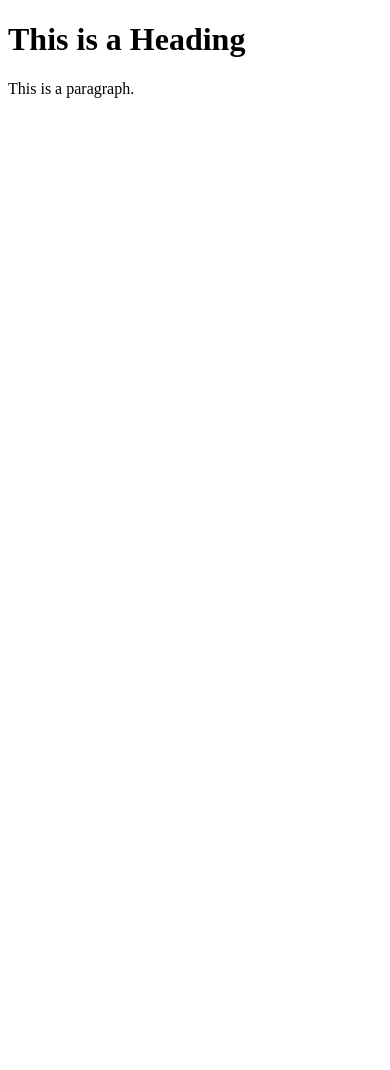
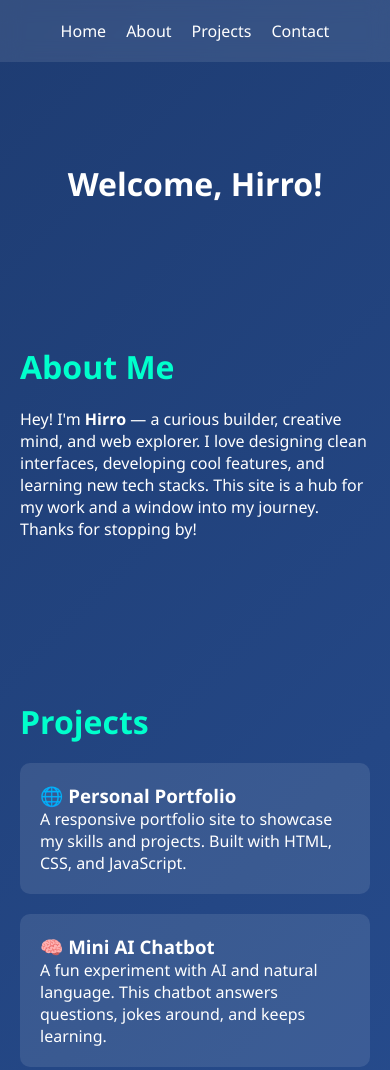
Before and after one commit to hirrosuniga1/namechip, a plain HTML site: page namechip/index.html in a window 390 px wide. Shown: the top 1070 px of the page. Before the commit the page ends 844 px from the top, so only its background shows below. Drawn offline with Linux system fonts and the light colour scheme.

Commit message:
Update index.html

```diff
--- a/namechip/index.html
+++ b/namechip/index.html
@@ -1,12 +1,187 @@
 <!DOCTYPE html>
-<html>
+<html lang="en">
 <head>
-<title>Page Title</title>
+  <meta charset="UTF-8" />
+  <meta name="viewport" content="width=device-width, initial-scale=1.0"/>
+  <title>Welcome, Hirro!</title>
+  <style>
+    * {
+      margin: 0;
+      padding: 0;
+      box-sizing: border-box;
+      scroll-behavior: smooth;
+    }
+
+    body {
+      font-family: 'Segoe UI', sans-serif;
+      background: linear-gradient(135deg, #1e3c72, #2a5298);
+      color: white;
+    }
+
+    header {
+      text-align: center;
+      padding: 100px 20px 60px;
+      font-size: 3em;
+      font-weight: bold;
+      animation: fadeIn 1.5s ease-in-out;
+    }
+
+    nav {
+      display: flex;
+      justify-content: center;
+      background-color: rgba(255, 255, 255, 0.1);
+      padding: 20px 0;
+      position: sticky;
+      top: 0;
+      z-index: 1000;
+      backdrop-filter: blur(10px);
+    }
+
+    nav a {
+      margin: 0 20px;
+      text-decoration: none;
+      color: white;
+      font-weight: 500;
+      position: relative;
+      font-size: 1.1em;
+      transition: color 0.3s ease;
+    }
+
+    nav a::after {
+      content: '';
+      position: absolute;
+      width: 0%;
+      height: 2px;
+      background: #00ffcc;
+      left: 0;
+      bottom: -5px;
+      transition: 0.4s ease;
+    }
+
+    nav a:hover {
+      color: #00ffcc;
+    }
+
+    nav a:hover::after {
+      width: 100%;
+    }
+
+    section {
+      padding: 80px 20px;
+      max-width: 900px;
+      margin: auto;
+    }
+
+    section h2 {
+      color: #00ffcc;
+      font-size: 2em;
+      margin-bottom: 20px;
+    }
+
+    .project {
+      background: rgba(255, 255, 255, 0.1);
+      padding: 20px;
+      margin-bottom: 20px;
+      border-radius: 10px;
+      transition: 0.3s ease;
+    }
+
+    .project:hover {
+      transform: scale(1.02);
+      background: rgba(0, 255, 204, 0.15);
+    }
+
+    form {
+      display: flex;
+      flex-direction: column;
+    }
+
+    input, textarea {
+      padding: 15px;
+      margin-bottom: 15px;
+      border: none;
+      border-radius: 5px;
+      font-size: 1em;
+    }
+
+    input[type="submit"] {
+      background-color: #00ffcc;
+      color: #000;
+      font-weight: bold;
+      cursor: pointer;
+      transition: background-color 0.3s ease;
+    }
+
+    input[type="submit"]:hover {
+      background-color: #00e6b8;
+    }
+
+    @keyframes fadeIn {
+      from { opacity: 0; transform: translateY(-20px); }
+      to { opacity: 1; transform: translateY(0); }
+    }
+
+    @media (max-width: 600px) {
+      header {
+        font-size: 2em;
+      }
+      nav a {
+        margin: 0 10px;
+        font-size: 1em;
+      }
+    }
+  </style>
 </head>
 <body>
 
-<h1>This is a Heading</h1>
-<p>This is a paragraph.</p>
+  <nav>
+    <a href="#home">Home</a>
+    <a href="#about">About</a>
+    <a href="#projects">Projects</a>
+    <a href="#contact">Contact</a>
+  </nav>
+
+  <header id="home">
+    Welcome, Hirro!
+  </header>
+
+  <section id="about">
+    <h2>About Me</h2>
+    <p>
+      Hey! I'm <strong>Hirro</strong> — a curious builder, creative mind, and web explorer.
+      I love designing clean interfaces, developing cool features, and learning new tech stacks.
+      This site is a hub for my work and a window into my journey. Thanks for stopping by!
+    </p>
+  </section>
+
+  <section id="projects">
+    <h2>Projects</h2>
+
+    <div class="project">
+      <h3>🌐 Personal Portfolio</h3>
+      <p>A responsive portfolio site to showcase my skills and projects. Built with HTML, CSS, and JavaScript.</p>
+    </div>
+
+    <div class="project">
+      <h3>🧠 Mini AI Chatbot</h3>
+      <p>A fun experiment with AI and natural language. This chatbot answers questions, jokes around, and keeps learning.</p>
+    </div>
+
+    <div class="project">
+      <h3>📱 Mobile App UI Concepts</h3>
+      <p>Designed sleek mobile UIs in Figma, focusing on simplicity, color harmony, and usability.</p>
+    </div>
+  </section>
+
+  <section id="contact">
+    <h2>Contact Me</h2>
+    <form action="#" method="post">
+      <input type="text" name="name" placeholder="Your Name" required />
+      <input type="email" name="email" placeholder="Your Email" required />
+      <textarea name="message" rows="5" placeholder="Your Message" required></textarea>
+      <input type="submit" value="Send Message" />
+    </form>
+  </section>
 
 </body>
 </html>
```
